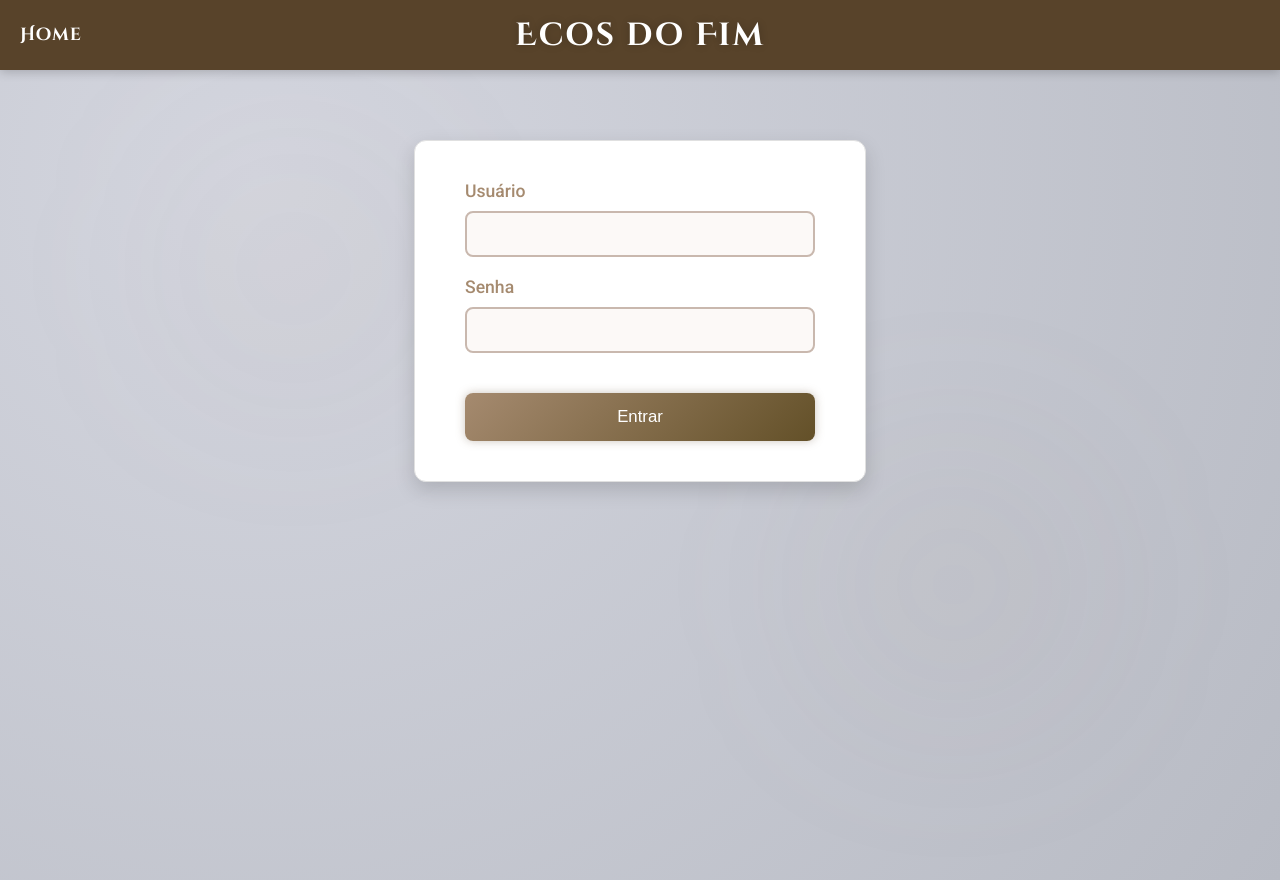
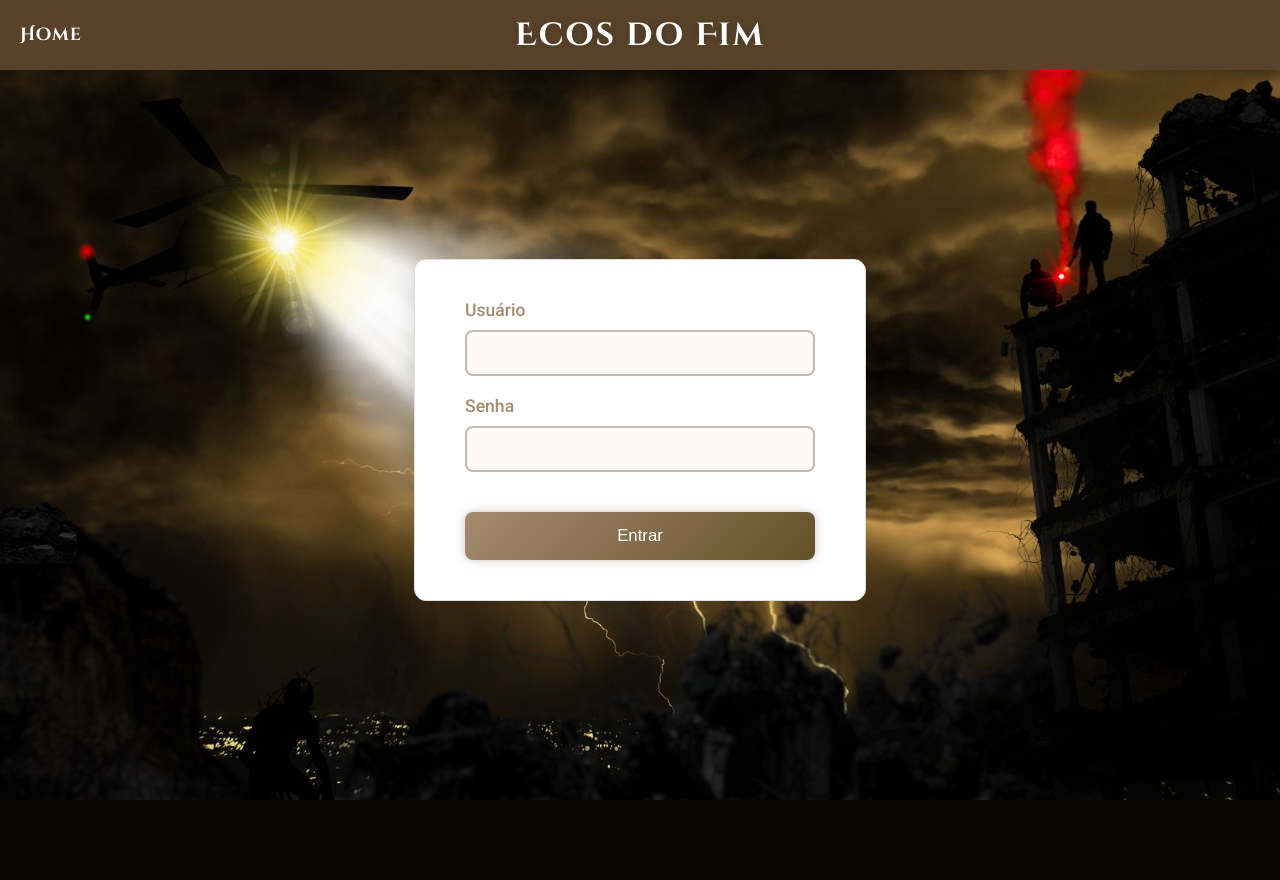
Before and after one commit to majufponte/Projeto-FDS-2025.2, a Django app: page /login/ in a window 1280 px wide. After the commit the page ends 800 px from the top, so only its background shows below. Run offline with Django 5.2, Linux system fonts and the light colour scheme.

Commit message:
add as imagens

```diff
--- a/templates/login.html
+++ b/templates/login.html
@@ -8,18 +8,17 @@
         @import url('https://fonts.googleapis.com/css2?family=Cinzel+Decorative:wght@700&family=Roboto:wght@400;500&display=swap');
 
         body {
+
+            background: url("{% static 'fundo_login.jpg' %}") center/cover no-repeat;
             margin: 0;
+            height: 100vh;
+            display: flex;
+            justify-content: center; /* centraliza horizontal */
+            align-items: center;     /* centraliza vertical */
+            position: relative;
             font-family: 'Roboto', sans-serif;
-            background: radial-gradient(circle at 20% 20%, #d4d6df 0%, #b8bbc4 100%);
-            color: #1a1a1a;
-            display: flex;
-            flex-direction: column;
-            align-items: center;
-            justify-content: flex-start;
-            min-height: 100vh;
-            overflow: hidden;
-            position: relative;
-            padding-top: 80px;
+
+
         }
 
         .light {
```
